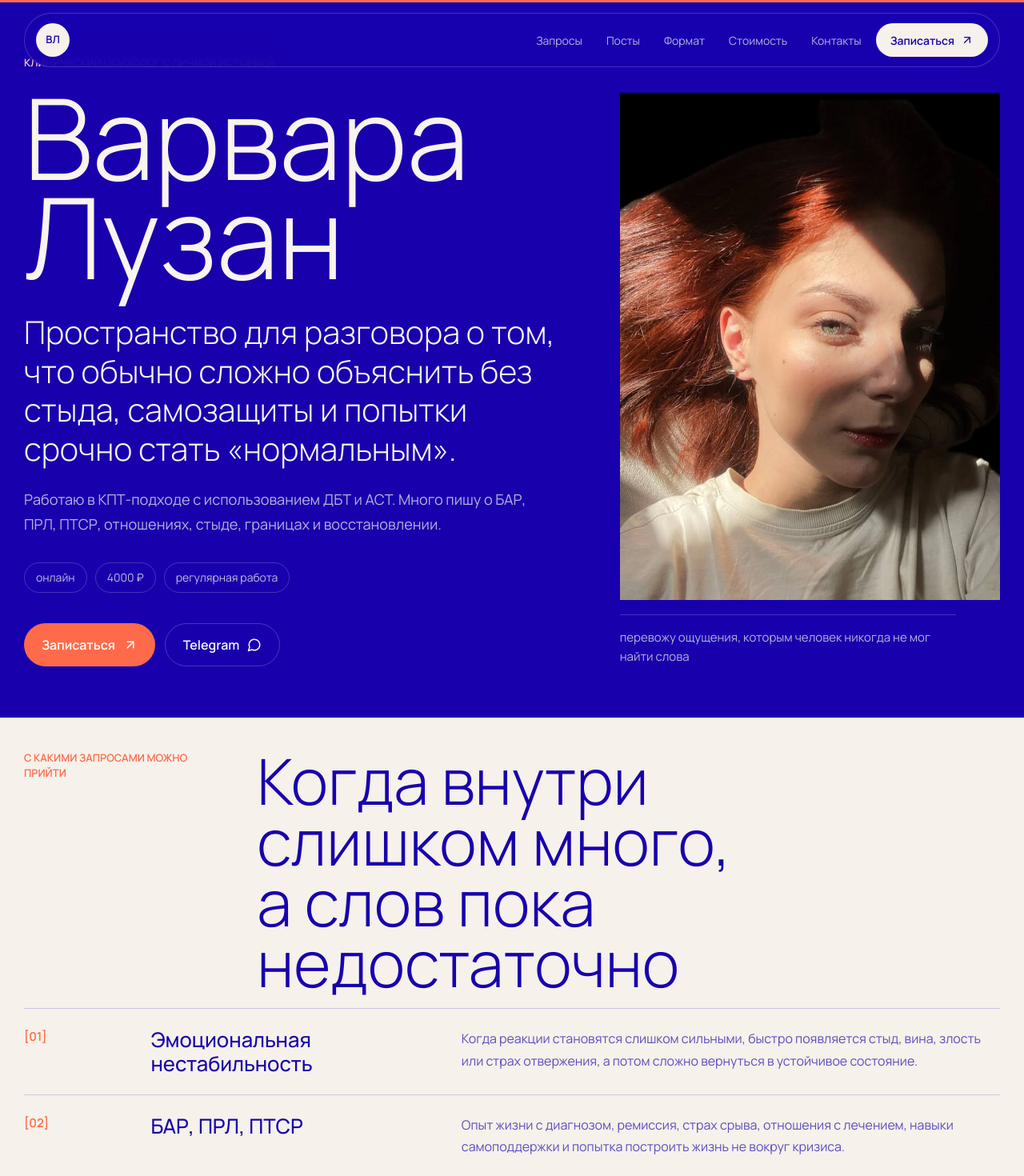
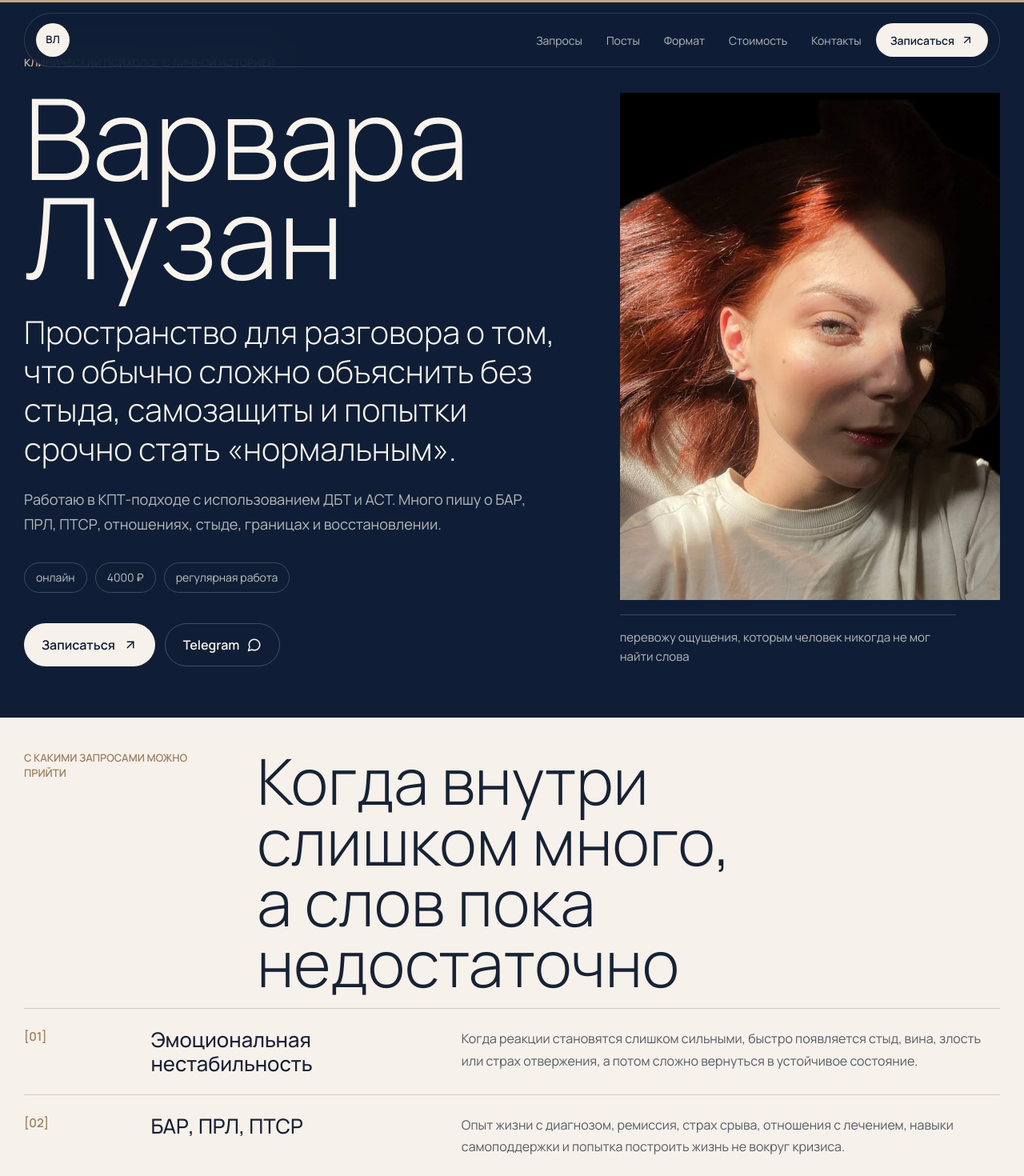
Before and after one commit to barbarakaracharova/barbarakaracharova.github.io, a React (Vite) app: page / in a window 1280 px wide. Shown: the top 1470 px of the page at 80% size. Built offline with nearby package versions, Linux system fonts and the light colour scheme.

Commit message:
Revert "Update site color palette"
This reverts commit 52379519f5278e8ac84a3907507978873e4be79b.

```diff
--- a/src/styles.css
+++ b/src/styles.css
@@ -5,7 +5,7 @@
 @tailwind utilities;
 
 :root {
-  color: #1800ad;
+  color: #172235;
   background: #f6f1ea;
   font-synthesis: none;
   text-rendering: optimizeLegibility;
@@ -50,7 +50,7 @@ button {
   width: 100%;
   height: 3px;
   transform-origin: left;
-  background: #ff6b4a;
+  background: #c7a782;
 }
 
 .site-header {
@@ -65,9 +65,9 @@ button {
   width: min(1220px, calc(100% - 36px));
   margin: 0;
   padding: 12px 14px;
-  border: 1px solid rgba(246, 241, 234, 0.2);
+  border: 1px solid rgba(246, 241, 234, 0.14);
   border-radius: 999px;
-  background: rgba(24, 0, 173, 0.9);
+  background: rgba(15, 30, 54, 0.88);
   color: #f9f4ed;
   transform: translateX(-50%);
   backdrop-filter: blur(18px);
@@ -80,7 +80,7 @@ button {
   place-items: center;
   border-radius: 50%;
   background: #f6f1ea;
-  color: #1800ad;
+  color: #0f1e36;
   font-size: 13px;
   font-weight: 700;
 }
@@ -111,7 +111,7 @@ nav a:hover {
   padding: 0 18px;
   border-radius: 999px;
   background: #f6f1ea;
-  color: #1800ad;
+  color: #0f1e36;
   font-size: 14px;
   font-weight: 800;
   transition:
@@ -121,8 +121,7 @@ nav a:hover {
 
 .header-cta:hover {
   transform: translateY(-2px);
-  background: #ff6b4a;
-  color: #ffffff;
+  background: #ffffff;
 }
 
 .section {
@@ -141,7 +140,7 @@ nav a:hover {
   min-height: 88vh;
   margin-top: -76px;
   padding: clamp(108px, 11vw, 148px) max(18px, calc((100vw - 1220px) / 2)) clamp(40px, 5vw, 64px);
-  background: #1800ad;
+  background: #0f1e36;
   color: #f9f4ed;
 }
 
@@ -153,7 +152,7 @@ nav a:hover {
   display: inline-flex;
   max-width: 100%;
   margin-bottom: 22px;
-  color: #ff6b4a;
+  color: #9d8063;
   font-size: 13px;
   font-weight: 700;
   letter-spacing: 0;
@@ -164,7 +163,7 @@ nav a:hover {
 .hero .eyebrow,
 .format-section .eyebrow,
 .price-card .eyebrow {
-  color: #ffc7b8;
+  color: #d7b996;
 }
 
 h1,
@@ -194,7 +193,7 @@ h3 {
 }
 
 p {
-  color: rgba(24, 0, 173, 0.68);
+  color: rgba(23, 34, 53, 0.72);
   font-size: clamp(17px, 1.42vw, 20px);
   line-height: 1.7;
 }
@@ -264,8 +263,8 @@ p {
 }
 
 .primary {
-  background: #ff6b4a;
-  color: #ffffff;
+  background: #f6f1ea;
+  color: #0f1e36;
 }
 
 .secondary {
@@ -324,7 +323,7 @@ p {
 }
 
 .request-list {
-  border-top: 1px solid rgba(24, 0, 173, 0.18);
+  border-top: 1px solid rgba(15, 30, 54, 0.18);
 }
 
 .request-row {
@@ -332,11 +331,11 @@ p {
   grid-template-columns: 120px minmax(230px, 0.52fr) minmax(0, 1fr);
   gap: clamp(18px, 3vw, 46px);
   padding: clamp(16px, 2vw, 24px) 0;
-  border-bottom: 1px solid rgba(24, 0, 173, 0.18);
+  border-bottom: 1px solid rgba(15, 30, 54, 0.18);
 }
 
 .row-number {
-  color: #ff6b4a;
+  color: #9d8063;
   font-size: 15px;
   font-weight: 700;
 }
@@ -362,7 +361,7 @@ p {
   flex-direction: column;
   justify-content: center;
   padding: clamp(28px, 4vw, 50px);
-  background: #1800ad;
+  background: #172235;
   color: #f9f4ed;
 }
 
@@ -385,7 +384,7 @@ p {
 .quote-block a {
   display: inline-flex;
   margin-top: 24px;
-  color: #ffc7b8;
+  color: #d7b996;
   font-weight: 700;
   transition: color 0.25s ease;
 }
@@ -407,7 +406,7 @@ p {
 }
 
 .posts-section {
-  background: #ece7ff;
+  background: #e8ded2;
   width: 100%;
   max-width: none;
   padding-right: max(18px, calc((100vw - 1220px) / 2));
@@ -417,8 +416,8 @@ p {
 .posts-grid {
   display: grid;
   grid-template-columns: repeat(3, minmax(0, 1fr));
-  border-top: 1px solid rgba(24, 0, 173, 0.18);
-  border-left: 1px solid rgba(24, 0, 173, 0.18);
+  border-top: 1px solid rgba(15, 30, 54, 0.18);
+  border-left: 1px solid rgba(15, 30, 54, 0.18);
 }
 
 .post-card {
@@ -426,8 +425,8 @@ p {
   min-height: 220px;
   flex-direction: column;
   padding: clamp(24px, 3vw, 34px);
-  border-right: 1px solid rgba(24, 0, 173, 0.18);
-  border-bottom: 1px solid rgba(24, 0, 173, 0.18);
+  border-right: 1px solid rgba(15, 30, 54, 0.18);
+  border-bottom: 1px solid rgba(15, 30, 54, 0.18);
   background: rgba(246, 241, 234, 0.44);
 }
 
@@ -445,7 +444,7 @@ p {
   gap: 8px;
   margin-top: auto;
   padding-top: 26px;
-  color: #1800ad;
+  color: #0f1e36;
   font-weight: 800;
   transition: transform 0.25s ease;
 }
@@ -455,7 +454,7 @@ p {
   max-width: none;
   padding-right: max(18px, calc((100vw - 1220px) / 2));
   padding-left: max(18px, calc((100vw - 1220px) / 2));
-  background: #1800ad;
+  background: #0f1e36;
   color: #f9f4ed;
 }
 
@@ -473,7 +472,7 @@ p {
 .limit-card {
   min-height: 200px;
   padding: clamp(24px, 3vw, 36px);
-  border: 1px solid rgba(249, 244, 237, 0.2);
+  border: 1px solid rgba(249, 244, 237, 0.16);
   color: #f9f4ed;
 }
 
@@ -495,7 +494,7 @@ p {
 .step {
   min-height: 0;
   padding: 16px 0 8px;
-  border-top: 1px solid rgba(24, 0, 173, 0.22);
+  border-top: 1px solid rgba(15, 30, 54, 0.22);
 }
 
 .step-number {
@@ -504,9 +503,9 @@ p {
   height: 42px;
   margin-bottom: 18px;
   place-items: center;
-  border: 1px solid rgba(24, 0, 173, 0.24);
+  border: 1px solid rgba(15, 30, 54, 0.24);
   border-radius: 50%;
-  color: #ff6b4a;
+  color: #9d8063;
   font-weight: 800;
 }
 
@@ -533,18 +532,18 @@ p {
   align-items: flex-start;
   gap: 16px;
   padding: 24px;
-  border: 1px solid rgba(24, 0, 173, 0.16);
+  border: 1px solid rgba(15, 30, 54, 0.16);
   background: rgba(255, 255, 255, 0.36);
 }
 
 .education-card svg {
   flex: 0 0 auto;
-  color: #ff6b4a;
+  color: #9d8063;
 }
 
 .document-card {
   overflow: hidden;
-  background: #1800ad;
+  background: #172235;
   color: #f9f4ed;
 }
 
@@ -575,7 +574,7 @@ p {
   gap: 26px;
   align-items: center;
   padding: clamp(26px, 4vw, 44px);
-  background: #1800ad;
+  background: #172235;
   color: #f9f4ed;
 }
 
@@ -588,15 +587,15 @@ p {
 }
 
 .price-value {
-  color: #ffc7b8;
+  color: #d7b996;
   font-size: clamp(48px, 7vw, 94px);
   font-weight: 300;
   white-space: nowrap;
 }
 
 .price-card .primary {
-  background: #ff6b4a;
-  color: #ffffff;
+  background: #f6f1ea;
+  color: #0f1e36;
 }
 
 .faq-list {
@@ -606,11 +605,11 @@ p {
 
 .faq-item {
   overflow: hidden;
-  border-top: 1px solid rgba(24, 0, 173, 0.18);
+  border-top: 1px solid rgba(15, 30, 54, 0.18);
 }
 
 .faq-item:last-child {
-  border-bottom: 1px solid rgba(24, 0, 173, 0.18);
+  border-bottom: 1px solid rgba(15, 30, 54, 0.18);
 }
 
 .faq-item button {
@@ -622,7 +621,7 @@ p {
   padding: 18px 0;
   border: 0;
   background: transparent;
-  color: #1800ad;
+  color: #172235;
   cursor: pointer;
   text-align: left;
 }
@@ -676,7 +675,7 @@ p {
   align-items: center;
   gap: 10px;
   padding: 0 18px;
-  border: 1px solid rgba(24, 0, 173, 0.2);
+  border: 1px solid rgba(15, 30, 54, 0.2);
   border-radius: 999px;
   background: rgba(255, 255, 255, 0.42);
   font-weight: 700;
@@ -695,8 +694,8 @@ footer {
   padding: 32px 0 42px;
   justify-content: space-between;
   gap: 28px;
-  border-top: 1px solid rgba(24, 0, 173, 0.18);
-  color: rgba(24, 0, 173, 0.68);
+  border-top: 1px solid rgba(15, 30, 54, 0.18);
+  color: rgba(23, 34, 53, 0.68);
   font-size: 13px;
 }
 
@@ -707,7 +706,7 @@ footer {
 }
 
 .source-notes p {
-  color: rgba(24, 0, 173, 0.68);
+  color: rgba(23, 34, 53, 0.68);
   font-size: 13px;
   line-height: 1.55;
 }
@@ -720,7 +719,7 @@ footer {
 }
 
 .legal-links a {
-  color: #1800ad;
+  color: #172235;
   text-decoration: underline;
   text-underline-offset: 4px;
 }
```
